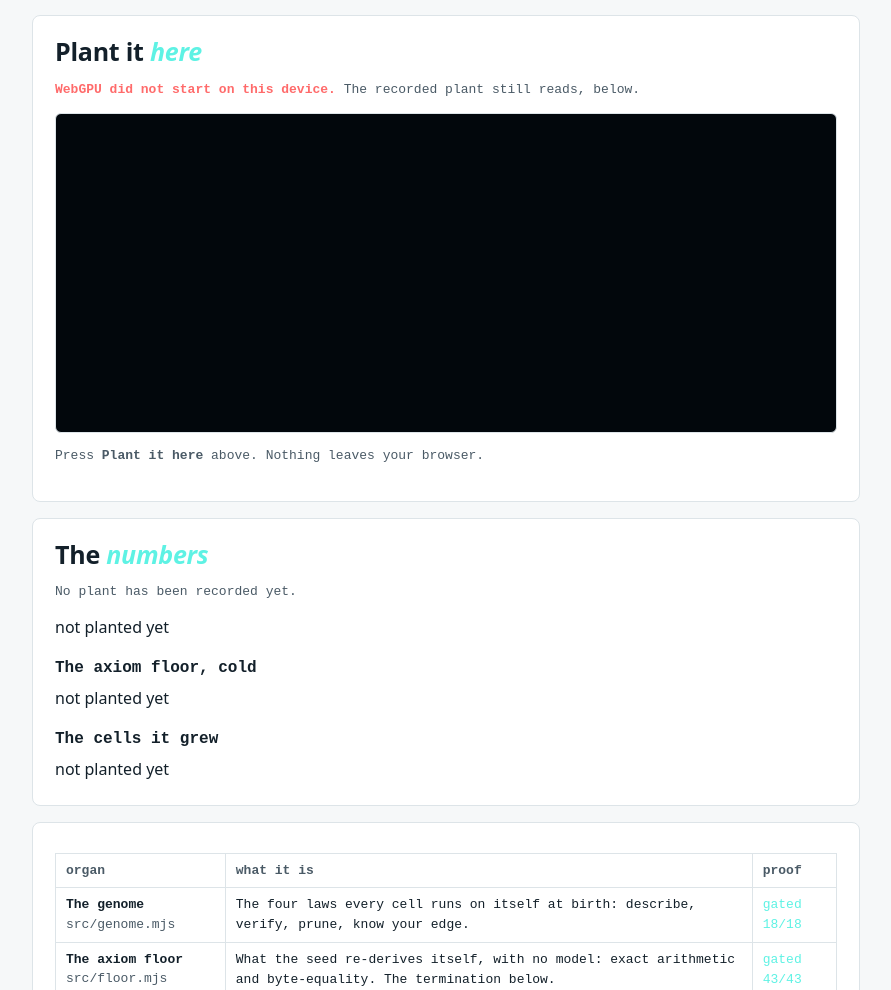
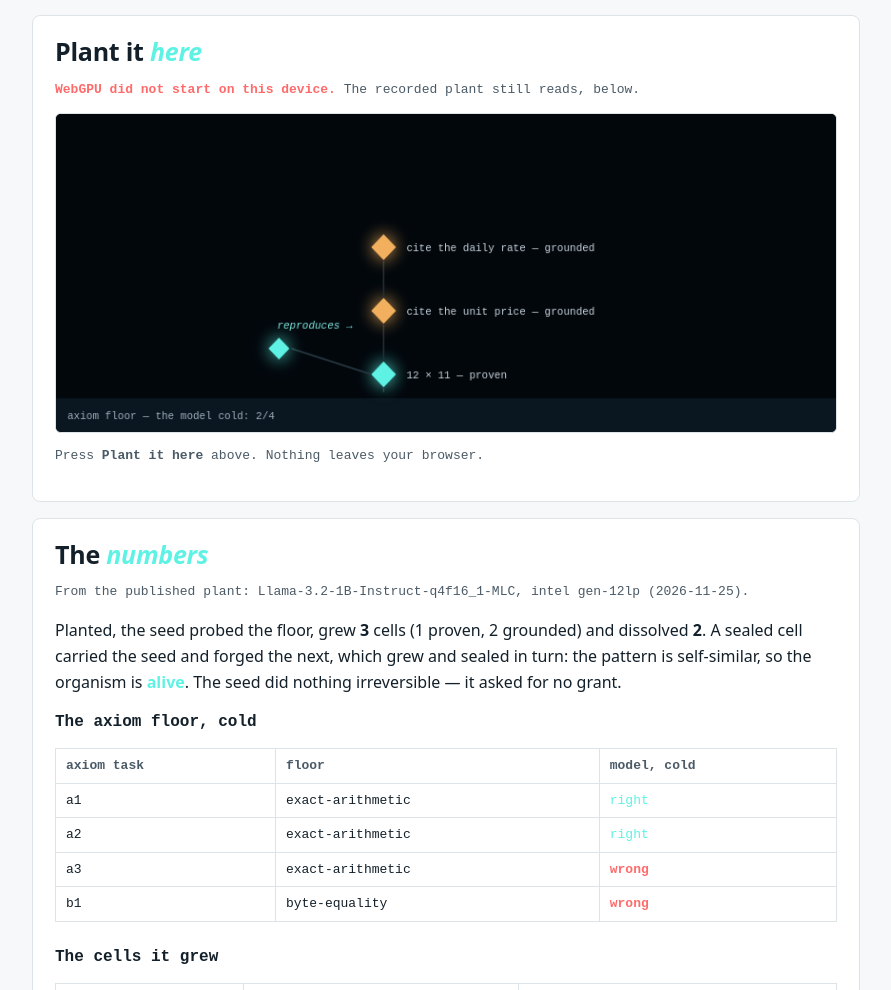
Before and after one commit to sjgant80-hub/the-seed, a website: page index.html in a window 1280 px wide. Shown: the part 1810-2800 px from the top of the page, without its empty margins (194-1085 px from the left). Drawn offline with Linux system fonts and the light colour scheme.

Commit message:
Seal, and the recorded plant: a 1B model grows 3 cells, dissolves 2, reproduces
Sealed ed9768bb6726 (the nine organs + the page's task set and glass). A real
plant run, made in the browser with Llama 3.2 1B: the model proved 12 × 11,
cited both figures, and got 144 + 56 - 8 and 25 × 4 × 3 wrong — and the checks
dissolved both. 3 cells sealed (1 proven, 2 grounded), 2 dissolved, and a
proven cell reproduced the next: alive. On the axiom floor cold the model got
2 of 4. Published to data/runs/plant.json and re-grown identically from its
recorded replies with no model. CI gates every organ in its own job.

Co-Authored-By: Claude Opus 4.8 <noreply@anthropic.com>

```diff
--- a/data/published.json
+++ b/data/published.json
@@ -1,4 +1,4 @@
 {
  "note": "the plant runs the page shows; null = not published yet",
- "plant": null
+ "plant": "data/runs/plant.json"
 }
--- /dev/null
+++ b/data/runs/plant.json
@@ -0,0 +1,268 @@
+{
+ "v": "the-seed-plant/1",
+ "at": "2026-11-25T15:04:17.800Z",
+ "terminatedBelow": true,
+ "floor": {
+  "asked": 4,
+  "right": 2,
+  "rate": 0.5,
+  "rows": [
+   {
+    "id": "a1",
+    "floor": "exact-arithmetic",
+    "ok": true
+   },
+   {
+    "id": "a2",
+    "floor": "exact-arithmetic",
+    "ok": true
+   },
+   {
+    "id": "a3",
+    "floor": "exact-arithmetic",
+    "ok": false
+   },
+   {
+    "id": "b1",
+    "floor": "byte-equality",
+    "ok": false
+   }
+  ]
+ },
+ "cells": [
+  {
+   "id": "c1",
+   "task": "c1",
+   "ask": "12 × 11",
+   "reply": "132",
+   "bond": {
+    "bonded": true,
+    "strength": "proven",
+    "root": "exact-arithmetic",
+    "why": "bonded"
+   },
+   "descriptor": {
+    "purpose": "A cell that works out 12 × 11 and proves it by exact arithmetic, to the last digit, with no rounding.",
+    "verify": "proven",
+    "prune": "die when a smaller cell proves the same sum",
+    "lane": {
+     "accepts": "a whole-number sum of + - and ×",
+     "refuses": "anything that is not one"
+    }
+   },
+   "birth": {
+    "admitted": true,
+    "parts": {
+     "describe": true,
+     "verify": true,
+     "prune": true,
+     "boundary": true
+    },
+    "missing": []
+   },
+   "sealed": true,
+   "why": "sealed",
+   "strength": "proven"
+  },
+  {
+   "id": "c2",
+   "task": "c2",
+   "ask": "144 + 56 - 8",
+   "reply": "128",
+   "bond": {
+    "bonded": false,
+    "strength": "unknown",
+    "root": null,
+    "why": "the check did not pass"
+   },
+   "descriptor": {
+    "purpose": "A cell that works out 144 + 56 - 8 and proves it by exact arithmetic, to the last digit, with no rounding.",
+    "verify": "proven",
+    "prune": "die when a smaller cell proves the same sum",
+    "lane": {
+     "accepts": "a whole-number sum of + - and ×",
+     "refuses": "anything that is not one"
+    }
+   },
+   "birth": {
+    "admitted": true,
+    "parts": {
+     "describe": true,
+     "verify": true,
+     "prune": true,
+     "boundary": true
+    },
+    "missing": []
+   },
+   "sealed": false,
+   "why": "the check did not pass",
+   "strength": null
+  },
+  {
+   "id": "c3",
+   "task": "c3",
+   "ask": "25 × 4 × 3",
+   "reply": "950",
+   "bond": {
+    "bonded": false,
+    "strength": "unknown",
+    "root": null,
+    "why": "the check did not pass"
+   },
+   "descriptor": {
+    "purpose": "A cell that works out 25 × 4 × 3 and proves it by exact arithmetic, to the last digit, with no rounding.",
+    "verify": "proven",
+    "prune": "die when a smaller cell proves the same sum",
+    "lane": {
+     "accepts": "a whole-number sum of + - and ×",
+     "refuses": "anything that is not one"
+    }
+   },
+   "birth": {
+    "admitted": true,
+    "parts": {
+     "describe": true,
+     "verify": true,
+     "prune": true,
+     "boundary": true
+    },
+    "missing": []
+   },
+   "sealed": false,
+   "why": "the check did not pass",
+   "strength": null
+  },
+  {
+   "id": "c4",
+   "task": "c4",
+   "ask": "cite the unit price",
+   "reply": "The unit price is 126 pounds.",
+   "bond": {
+    "bonded": true,
+    "strength": "grounded",
+    "root": "byte-equality",
+    "why": "bonded"
+   },
+   "descriptor": {
+    "purpose": "A cell that cites the unit price from the document, grounded in the document's own words, read back byte for byte.",
+    "verify": "grounded",
+    "prune": "die when the document no longer states this figure",
+    "lane": {
+     "accepts": "a figure stated once in the document",
+     "refuses": "a figure not in the document, or stated two ways"
+    }
+   },
+   "birth": {
+    "admitted": true,
+    "parts": {
+     "describe": true,
+     "verify": true,
+     "prune": true,
+     "boundary": true
+    },
+    "missing": []
+   },
+   "sealed": true,
+   "why": "sealed",
+   "strength": "grounded"
+  },
+  {
+   "id": "c5",
+   "task": "c5",
+   "ask": "cite the daily rate",
+   "reply": "The daily rate is 90 pounds.",
+   "bond": {
+    "bonded": true,
+    "strength": "grounded",
+    "root": "byte-equality",
+    "why": "bonded"
+   },
+   "descriptor": {
+    "purpose": "A cell that cites the daily rate from the document, grounded in the document's own words, read back byte for byte.",
+    "verify": "grounded",
+    "prune": "die when the document no longer states this figure",
+    "lane": {
+     "accepts": "a figure stated once in the document",
+     "refuses": "a figure not in the document, or stated two ways"
+    }
+   },
+   "birth": {
+    "admitted": true,
+    "parts": {
+     "describe": true,
+     "verify": true,
+     "prune": true,
+     "boundary": true
+    },
+    "missing": []
+   },
+   "sealed": true,
+   "why": "sealed",
+   "strength": "grounded"
+  }
+ ],
+ "sealed": 3,
+ "dissolved": 2,
+ "byStrength": {
+  "proven": 1,
+  "grounded": 2
+ },
+ "selfSimilar": {
+  "carries": true,
+  "forged": true,
+  "nextSealed": true,
+  "next": {
+   "id": "c1+",
+   "task": "c1+",
+   "ask": "(12 × 11) + 7",
+   "reply": "132 + 7 = 139",
+   "bond": {
+    "bonded": true,
+    "strength": "proven",
+    "root": "exact-arithmetic",
+    "why": "bonded"
+   },
+   "descriptor": {
+    "purpose": "The next cell: 7 added to the sum this one proved, worked out and proven by exact arithmetic.",
+    "verify": "proven",
+    "prune": "die when a smaller cell proves the same sum",
+    "lane": {
+     "accepts": "a whole-number sum of + - and ×",
+     "refuses": "anything that is not one"
+    }
+   },
+   "birth": {
+    "admitted": true,
+    "parts": {
+     "describe": true,
+     "verify": true,
+     "prune": true,
+     "boundary": true
+    },
+    "missing": []
+   },
+   "sealed": true,
+   "why": "sealed",
+   "strength": "proven"
+  }
+ },
+ "alive": true,
+ "model": "Llama-3.2-1B-Instruct-q4f16_1-MLC",
+ "gpu": "intel gen-12lp",
+ "venue": "tab (WebLLM, WebGPU)",
+ "sealSha256": "ed9768bb672634d34f5f7eaa5d42ae76e27a5f64cda19d8c07ed26e52899106a",
+ "replies": {
+  "a1": "4",
+  "a2": "42",
+  "a3": "90",
+  "b1": "-1",
+  "c1": "132",
+  "c2": "128",
+  "c3": "950",
+  "c4": "The unit price is 126 pounds.",
+  "c5": "The daily rate is 90 pounds.",
+  "c1+": "132 + 7 = 139",
+  "c2+": "128",
+  "c3+": "820"
+ }
+}
--- a/index.html
+++ b/index.html
@@ -65,11 +65,11 @@ footer{max-width:860px;margin:0 auto;padding:24px 16px;color:var(--ink-2);font:5
   <div class="row"><button id="plant" type="button">Plant it here</button><button id="play" class="quiet" type="button">Show the recorded plant</button><span class="small">the model runs in your browser, on your own chip · about 880 MB, once</span></div>
   <p id="status" class="small" aria-live="polite">not planted yet</p>
   <div class="ledger" aria-label="What grew">
-    <span><b data-bind="n.floor">—</b>floor, cold</span>
-    <span><b data-bind="n.sealed">—</b>cells sealed</span>
-    <span><b data-bind="n.proven">—</b>proven</span>
-    <span><b data-bind="n.grounded">—</b>grounded</span>
-    <span><b data-bind="n.alive">—</b>reproduces</span>
+    <span><b data-bind="n.floor">2/4</b>floor, cold</span>
+    <span><b data-bind="n.sealed">3</b>cells sealed</span>
+    <span><b data-bind="n.proven">1</b>proven</span>
+    <span><b data-bind="n.grounded">2</b>grounded</span>
+    <span><b data-bind="n.alive">yes</b>reproduces</span>
   </div>
   <p class="key"><span><i style="background:var(--lume)"></i>proven — exact arithmetic, nothing taken on trust</span><span><i style="background:var(--amber)"></i>grounded — a figure from a document, as true as the document</span></p>
   <p class="tags">Verify or dissolve · Grows only where a verifier can check · A human at the top, axioms at the bottom.</p>
@@ -117,12 +117,12 @@ footer{max-width:860px;margin:0 auto;padding:24px 16px;color:var(--ink-2);font:5
 
 <section class="panel" id="numbers">
   <h2>The <em>numbers</em></h2>
-  <p class="small" data-bind="h.source">No plant has been recorded yet.</p>
-  <div id="planted">not planted yet</div>
+  <p class="small" data-bind="h.source">From the published plant: Llama-3.2-1B-Instruct-q4f16_1-MLC, intel gen-12lp (2026-11-25).</p>
+  <div id="planted"><p>Planted, the seed probed the floor, grew <b>3</b> cells (1 proven, 2 grounded) and dissolved <b>2</b>. A sealed cell carried the seed and forged the next, which grew and sealed in turn: the pattern is self-similar, so the organism is <b class="pass">alive</b>. The seed did nothing irreversible — it asked for no grant.</p></div>
   <h3>The axiom floor, cold</h3>
-  <div class="wrap" id="floorTable">not planted yet</div>
+  <div class="wrap" id="floorTable"><table><thead><tr><th>axiom task</th><th>floor</th><th>model, cold</th></tr></thead><tbody><tr><td>a1</td><td>exact-arithmetic</td><td><span class="pass">right</span></td></tr><tr><td>a2</td><td>exact-arithmetic</td><td><span class="pass">right</span></td></tr><tr><td>a3</td><td>exact-arithmetic</td><td><span class="fail">wrong</span></td></tr><tr><td>b1</td><td>byte-equality</td><td><span class="fail">wrong</span></td></tr></tbody></table></div>
   <h3>The cells it grew</h3>
-  <div class="wrap" id="cellsTable">not planted yet</div>
+  <div class="wrap" id="cellsTable"><table><thead><tr><th>cell</th><th>the model wrote</th><th>bond</th></tr></thead><tbody><tr><td>12 × 11</td><td>132</td><td><span class="proven">proven</span></td></tr><tr><td>144 + 56 - 8</td><td>128</td><td><span class="fail">dissolved</span> <span class="small">(the check did not pass)</span></td></tr><tr><td>25 × 4 × 3</td><td>950</td><td><span class="fail">dissolved</span> <span class="small">(the check did not pass)</span></td></tr><tr><td>cite the unit price</td><td>The unit price is 126 pounds.</td><td><span class="grounded">grounded</span></td></tr><tr><td>cite the daily rate</td><td>The daily rate is 90 pounds.</td><td><span class="grounded">grounded</span></td></tr></tbody></table></div>
 </section>
 
 <section class="panel" id="blueprint">
```
